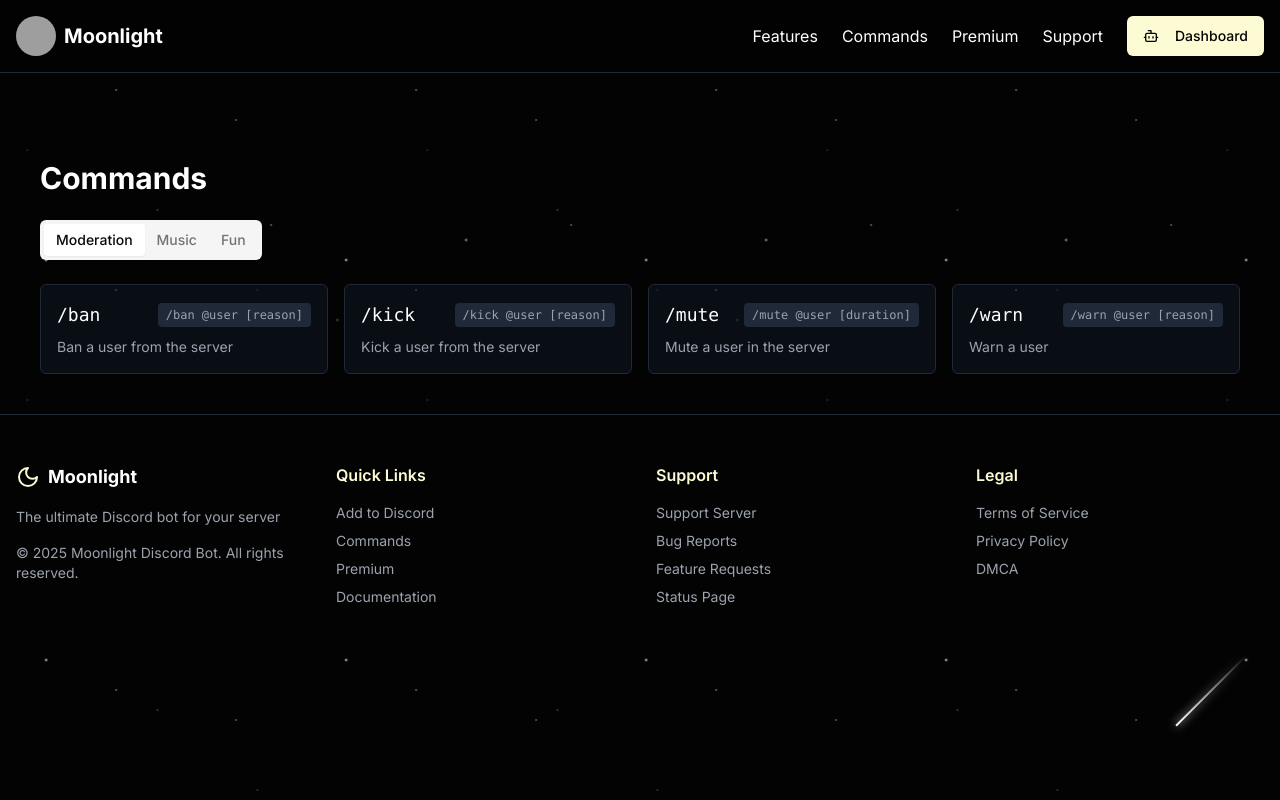
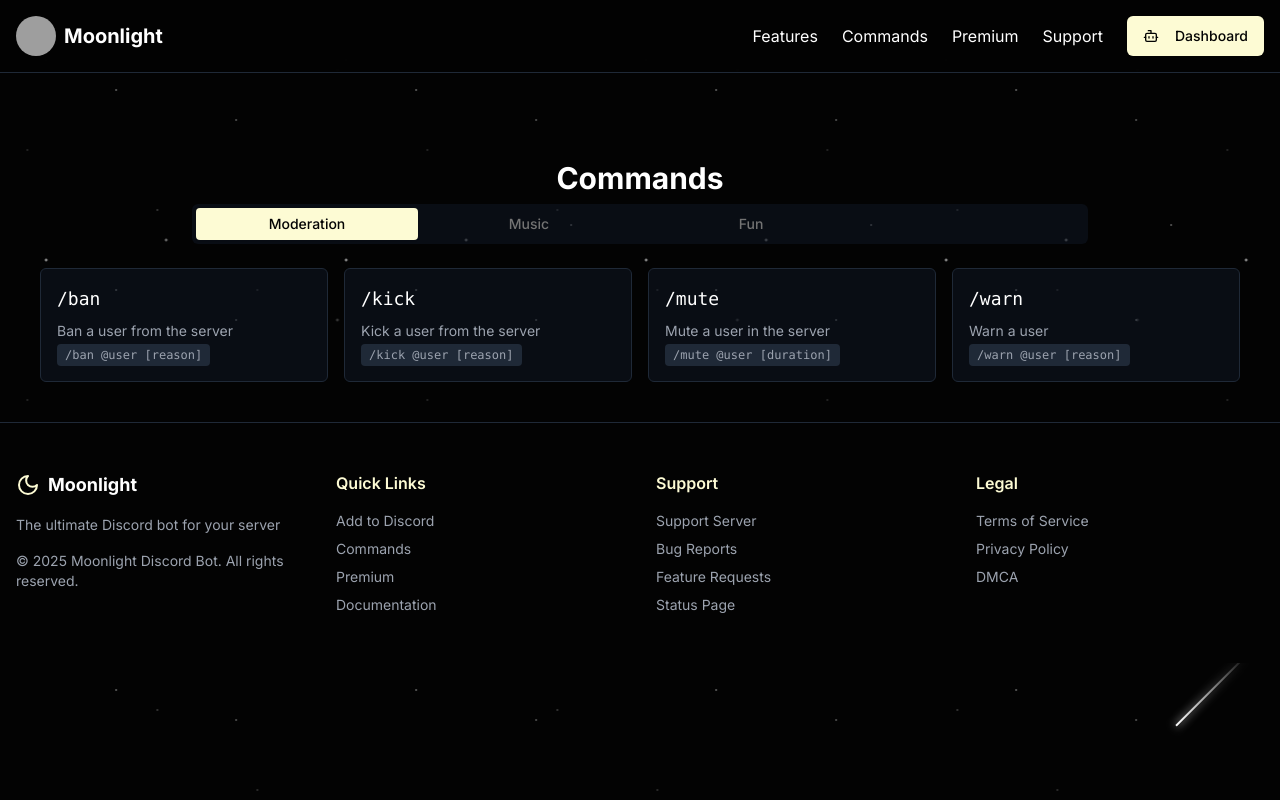
Before and after one commit to YashThakore/moonlightsite, a Next.js app in the folder frontend/: page /commands in a window 1280 px wide. Built offline with nearby package versions, Linux system fonts and the light colour scheme; grey boxes are pictures that could not be loaded.

Commit message:
Update page.tsx

```diff
--- a/frontend/app/commands/page.tsx
+++ b/frontend/app/commands/page.tsx
@@ -23,17 +23,23 @@ export default function CommandsPage() {
     return (
         <PageLayout>
             <div className="pt-32 md:pt-40 px-4 md:px-10 pb-10">
-        <h1 className="text-white text-3xl font-bold mb-6">Commands</h1>
+                <div className="flex flex-col items-center mb-6">
+                    <h1 className="text-white text-3xl font-bold mb-2 text-center">Commands</h1>
 
-        <Tabs value={activeTab} onValueChange={setActiveTab}>
-          <TabsList className="mb-6">
+                    <Tabs value={activeTab} onValueChange={setActiveTab} className="w-full max-w-4xl">
+                        <TabsList className="grid w-full grid-cols-2 md:grid-cols-4 bg-gray-900/50">
                             {allCategories.map((cat) => (
-              <TabsTrigger key={cat.name} value={cat.name}>
+                                <TabsTrigger
+                                    key={cat.name}
+                                    value={cat.name}
+                                    className="data-[state=active]:bg-[#FDFBD4] data-[state=active]:text-[#030303]"
+                                >
                                     {cat.name}
                                 </TabsTrigger>
                             ))}
                         </TabsList>
                     </Tabs>
+                </div>
 
                 {allCategories.map((cat) => (
                     <div
@@ -48,13 +54,13 @@ export default function CommandsPage() {
                                 >
                                     <div className="flex justify-between items-center mb-2">
                                         <span className="text-white font-mono text-lg">/{cmd.name}</span>
+                                    </div>
+                                    <p className="text-gray-400 text-sm">{cmd.description}</p>
                                     {cmd.usage && (
                                         <span className="text-gray-400 bg-gray-800 px-2 py-1 rounded text-xs font-mono">
                                             {cmd.usage}
                                         </span>
                                     )}
-                  </div>
-                  <p className="text-gray-400 text-sm">{cmd.description}</p>
                                 </div>
                             ))}
                         </div>
```
Lines whose indentation alone changed are shown as unchanged.
